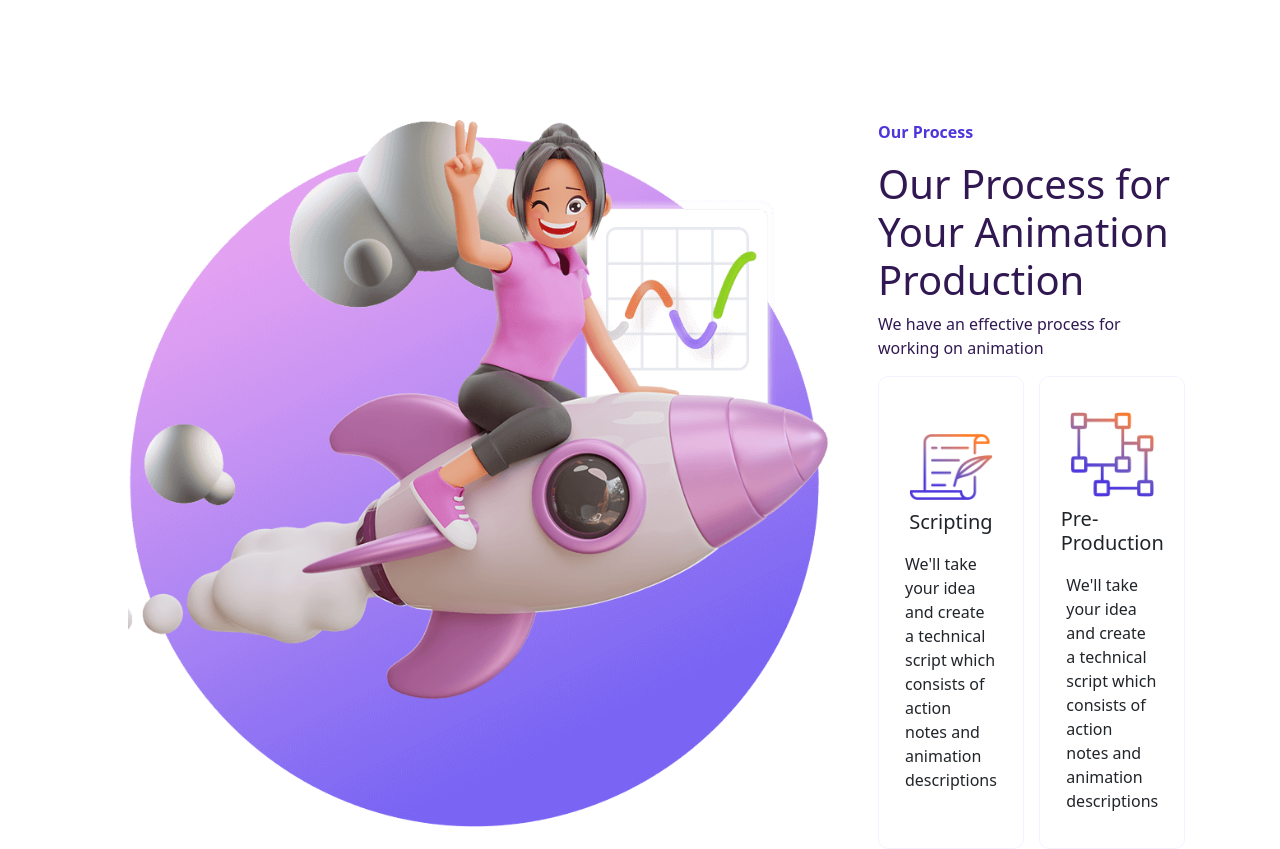
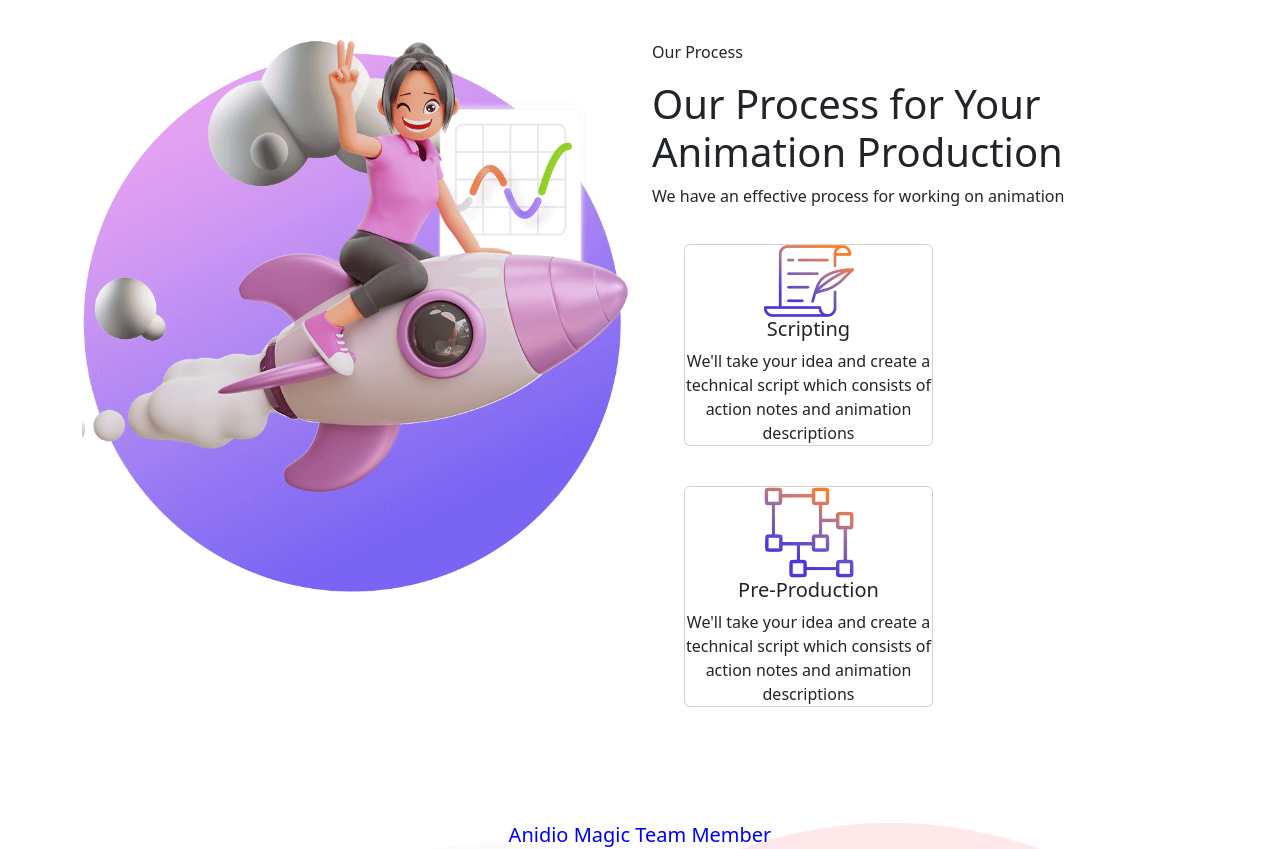
Before and after one commit to Chrissx77/proj-html-vuejs, a Vue app: page / in a window 1280 px wide. Shown: the part 3400-4249 px from the top of the page. Built offline with nearby package versions, Linux system fonts and the light colour scheme.

Commit message:
fix columns OurProcess component

```diff
--- a/src/pages/FeaturedProductions.vue
+++ b/src/pages/FeaturedProductions.vue
@@ -48,10 +48,8 @@ export default {
         </div>
       </div>
     </div>
+  </div>
 
-
-
-  </div>
 </template>
 
 <style lang="scss" scoped>
--- a/src/pages/OurProcess.vue
+++ b/src/pages/OurProcess.vue
@@ -25,13 +25,7 @@ export default {
 };
 </script>
 
-<template>
-  <div class="wrap">
-    <div class="image">
-      <img src="../assets/process-thumb.png" alt="" />
-    </div>
-    <div class="text">
-      <p class="label">Our Process</p>
+<!-- <p class="label">Our Process</p>
         <h1 class="mainTitle">Our Process for Your Animation Production</h1>
         <p class="paragraph">
           We have an effective process for working on animation
@@ -51,6 +45,43 @@ export default {
               </div>
             </div>
           </div>
+        </div> -->
+
+<template>
+  <div class="container my-5">
+    <div class="row gy-5">
+      <div class="col-12 col-md-6 imageRocketWomen">
+        <div class="rocketWomen">
+          <img src="../assets/process-thumb.png" alt="" srcset="" />
+        </div>
+      </div>
+
+      <div class="text col-12 col-md-6">
+        <p class="label">Our Process</p>
+        <h1 class="mainTitle">Our Process for Your Animation Production</h1>
+        <p class="paragraph">
+          We have an effective process for working on animation
+        </p>
+
+        <div class="container">
+          <div class="row cardsContainer">
+            <div
+              class=" cardBox col-12 col-md-6 " v-for="card in cardProcess">
+              <div class="card">
+                <div class="cardImage">
+                  <img :src="card.image" alt="" srcset="" />
+                </div>
+                <div>
+                  <h5>{{ card.title }}</h5>
+                </div>
+
+                <div>
+                  {{ card.paragraph }}
+                </div>
+              </div>
+            </div>
+          </div>
+        </div>
       </div>
     </div>
   </div>
@@ -60,80 +91,34 @@ export default {
 @use "../style/partials/variables" as *;
 @use "../style/partials/mixins" as *;
 
-@media screen and (max-width: 1200px) {
-  .wrap{
-    flex-direction: column;
-    .text{
-      width: 100%;
-    }
-  }
-}
-
-.wrap {
-  padding: 10% 0;
-  @include flex;
-  @include contain;
-  gap: 50px;
-  min-height: 500px;
-
-  .image {
-    img {
-      width: 700px;
-      &:hover {
-        animation: fly1 3s;
-      }
-    }
-  }
-
-  @keyframes fly1 {
-    0% {
-      transform: translateX(0px);
-    }
-
-    50% {
-      transform: translateX(+15px);
-    }
-    100% {
-      transform: translateX(0px);
-    }
-  }
-
-  .text {
-    width: 30%;
-    @include flex;
-    flex-direction: column;
-    justify-content: center;
-
-    .label {
-      color: $blue;
-      font-weight: bold;
-    }
-    .mainTitle {
-      color: $purple;
-    }
-
-    .paragraph {
-      color: $purple;
-    }
-
-    .cardsContainer {
-      gap: 5%;
-      @include flex;
-      .card {
-        border-radius: 10px;
-        border: 1px solid $lightGray;
-        div {
-          padding: 5px 0;
-        }
-        padding: 30px;
-        @include flex;
-        justify-content: center;
-        align-items: center;
+.rocketWomen {
   img {
     width: 100%;
   }
 }
+
+@media screen and (max-width: 600px) {
+  .imageRocketWomen {
+    order: 5;
+  }
+
+  .cardBox {
+    order: 1;
+    width: 60%;
+    margin: 10px auto;
+  }
+
+  .cardsContainer{
+    display: flex;
+    justify-content: center;
+    align-items: center;
+
   }
 }
+
+
+.cardBox {
+  text-align: center;
+  margin: 20px;
 }
 </style>
```
Lines whose indentation alone changed are shown as unchanged.
